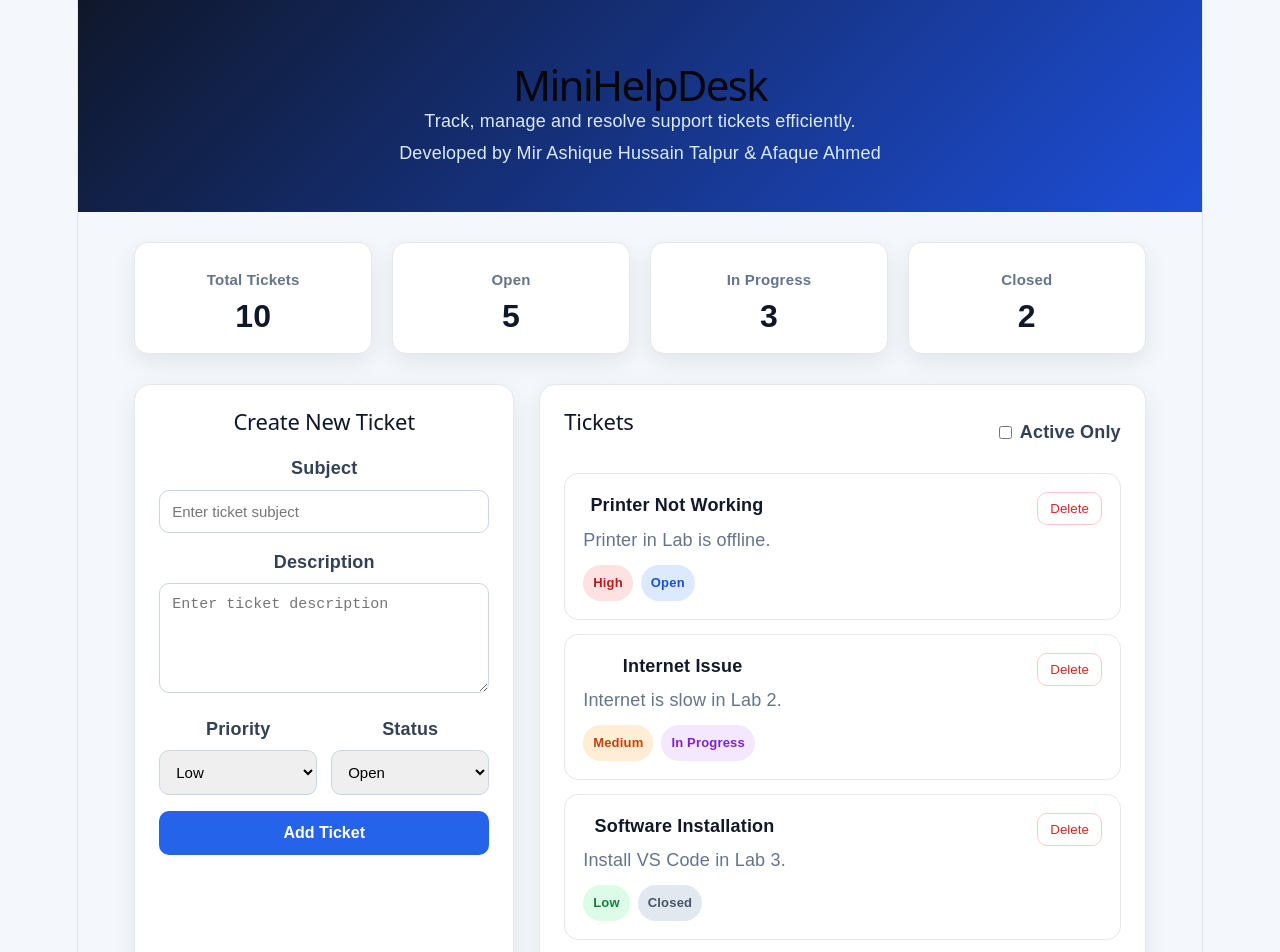
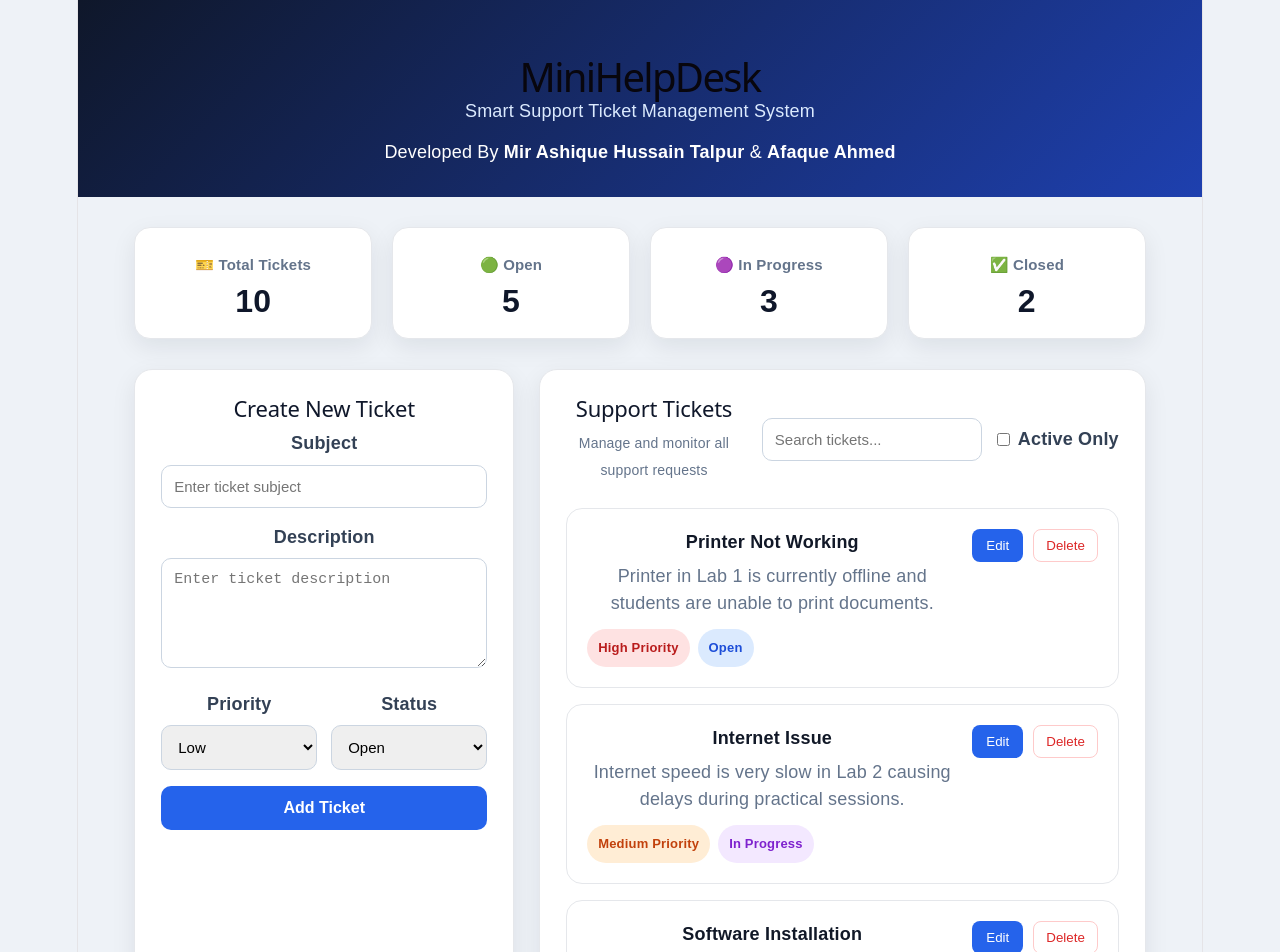
Before and after one commit to MirAshique/minihelpdesk-final-project, a React app in the folder frontend/: page / in a window 1280 px wide. Shown: the top 952 px of the page. Built offline with nearby package versions, Linux system fonts and the light colour scheme; the HTML template or start-up script is replaced by a standard one.

Commit message:
Improve professional ticket list UI

```diff
--- a/frontend/src/App.css
+++ b/frontend/src/App.css
@@ -6,20 +6,20 @@
 
 body {
   font-family: Arial, sans-serif;
-  background: #f4f7fb;
+  background: #eef2f7;
   color: #111827;
 }
 
 .header {
-  background: linear-gradient(135deg, #0f172a, #1d4ed8);
+  background: linear-gradient(135deg, #0f172a, #1e40af);
   color: white;
-  padding: 40px 20px;
+  padding: 32px 20px;
   text-align: center;
 }
 
 .header h1 {
-  font-size: 42px;
-  margin-bottom: 10px;
+  font-size: 40px;
+  margin-bottom: 8px;
 }
 
 .header p {
@@ -43,9 +43,14 @@
 .stat-card {
   background: white;
   padding: 24px;
-  border-radius: 14px;
+  border-radius: 16px;
   box-shadow: 0 8px 24px rgba(15, 23, 42, 0.08);
   border: 1px solid #e5e7eb;
+  transition: 0.3s;
+}
+
+.stat-card:hover {
+  transform: translateY(-5px);
 }
 
 .stat-card h3 {
@@ -68,14 +73,13 @@
 
 .card {
   background: white;
-  border-radius: 16px;
-  padding: 24px;
+  border-radius: 18px;
+  padding: 26px;
   box-shadow: 0 8px 24px rgba(15, 23, 42, 0.08);
   border: 1px solid #e5e7eb;
 }
 
 .card h2 {
-  margin-bottom: 20px;
   color: #0f172a;
   font-size: 22px;
 }
@@ -93,7 +97,8 @@
 
 .form-group input,
 .form-group textarea,
-.form-group select {
+.form-group select,
+.search-input {
   width: 100%;
   padding: 12px;
   border: 1px solid #cbd5e1;
@@ -123,17 +128,36 @@
   font-size: 16px;
   font-weight: 600;
   cursor: pointer;
+  transition: 0.3s;
 }
 
 .btn:hover {
   background: #1d4ed8;
+  transform: scale(1.02);
 }
 
-.filter-row {
+.ticket-header {
   display: flex;
   justify-content: space-between;
   align-items: center;
-  margin-bottom: 18px;
+  margin-bottom: 25px;
+  gap: 20px;
+}
+
+.ticket-subtitle {
+  color: #64748b;
+  font-size: 14px;
+  margin-top: 5px;
+}
+
+.ticket-actions {
+  display: flex;
+  align-items: center;
+  gap: 15px;
+}
+
+.search-input {
+  width: 220px;
 }
 
 .checkbox-label {
@@ -142,14 +166,21 @@
   align-items: center;
   color: #334155;
   font-weight: 600;
+  white-space: nowrap;
 }
 
 .ticket-card {
   border: 1px solid #e5e7eb;
-  border-radius: 14px;
-  padding: 18px;
-  margin-bottom: 14px;
+  border-radius: 16px;
+  padding: 20px;
+  margin-bottom: 16px;
   background: #ffffff;
+  transition: all 0.3s ease;
+}
+
+.ticket-card:hover {
+  transform: translateY(-4px);
+  box-shadow: 0 10px 25px rgba(15, 23, 42, 0.08);
 }
 
 .ticket-top {
@@ -168,6 +199,7 @@
 .ticket-card p {
   color: #64748b;
   margin-bottom: 12px;
+  line-height: 1.5;
 }
 
 .badges {
@@ -177,7 +209,7 @@
 }
 
 .badge {
-  padding: 5px 10px;
+  padding: 6px 11px;
   border-radius: 999px;
   font-size: 13px;
   font-weight: 600;
@@ -213,12 +245,26 @@
   background: #e2e8f0;
 }
 
+.ticket-buttons {
+  display: flex;
+  gap: 10px;
+}
+
+.edit-btn {
+  border: none;
+  background: #2563eb;
+  color: white;
+  padding: 8px 14px;
+  border-radius: 8px;
+  cursor: pointer;
+}
+
 .delete-btn {
   border: 1px solid #fecaca;
   background: white;
   color: #dc2626;
   padding: 8px 12px;
-  border-radius: 10px;
+  border-radius: 8px;
   cursor: pointer;
 }
 
@@ -227,7 +273,7 @@
   padding: 25px;
   margin-top: 30px;
   color: #64748b;
-  border-top: 1px solid #e5e7eb;
+  border-top: 1px solid #dbe3ef;
 }
 
 @media (max-width: 900px) {
@@ -238,6 +284,21 @@
   .dashboard-grid {
     grid-template-columns: 1fr;
   }
+
+  .ticket-header {
+    flex-direction: column;
+    align-items: flex-start;
+  }
+
+  .ticket-actions {
+    width: 100%;
+    flex-direction: column;
+    align-items: flex-start;
+  }
+
+  .search-input {
+    width: 100%;
+  }
 }
 
 @media (max-width: 600px) {
@@ -245,8 +306,10 @@
     grid-template-columns: 1fr;
   }
 
-  .form-row {
+  .form-row,
+  .ticket-top {
     grid-template-columns: 1fr;
+    flex-direction: column;
   }
 
   .header h1 {
--- a/frontend/src/components/Footer.jsx
+++ b/frontend/src/components/Footer.jsx
@@ -1,8 +1,25 @@
 function Footer() {
   return (
     <footer className="footer">
-      <p>Developed by Mir Ashique Hussain Talpur & Afaque Ahmed</p>
-      <p>BSCS 6B | Web Technologies Final Project</p>
+      <h3>MiniHelpDesk</h3>
+
+      <p>
+        Support Ticket Management System
+      </p>
+
+      <br />
+
+      <p>
+        Developed By Mir Ashique Hussain Talpur & Afaque Ahmed
+      </p>
+
+      <p>
+        SZABIST BSCS 6B
+      </p>
+
+      <p>
+        © 2026 All Rights Reserved
+      </p>
     </footer>
   );
 }
--- a/frontend/src/components/Header.jsx
+++ b/frontend/src/components/Header.jsx
@@ -2,8 +2,17 @@
   return (
     <header className="header">
       <h1>MiniHelpDesk</h1>
-      <p>Track, manage and resolve support tickets efficiently.</p>
-      <p>Developed by Mir Ashique Hussain Talpur & Afaque Ahmed</p>
+
+      <p>
+        Smart Support Ticket Management System
+      </p>
+
+      <div style={{ marginTop: "15px" }}>
+        <span>Developed By </span>
+        <strong>Mir Ashique Hussain Talpur</strong>
+        <span> & </span>
+        <strong>Afaque Ahmed</strong>
+      </div>
     </header>
   );
 }
--- a/frontend/src/components/StatsCards.jsx
+++ b/frontend/src/components/StatsCards.jsx
@@ -1,25 +1,27 @@
 function StatsCards() {
   return (
     <section className="stats-grid">
+
       <div className="stat-card">
-        <h3>Total Tickets</h3>
+        <h3>🎫 Total Tickets</h3>
         <p>10</p>
       </div>
 
       <div className="stat-card">
-        <h3>Open</h3>
+        <h3>🟢 Open</h3>
         <p>5</p>
       </div>
 
       <div className="stat-card">
-        <h3>In Progress</h3>
+        <h3>🟣 In Progress</h3>
         <p>3</p>
       </div>
 
       <div className="stat-card">
-        <h3>Closed</h3>
+        <h3>✅ Closed</h3>
         <p>2</p>
       </div>
+
     </section>
   );
 }
--- a/frontend/src/components/TicketList.jsx
+++ b/frontend/src/components/TicketList.jsx
@@ -1,60 +1,93 @@
 function TicketList() {
   return (
     <section className="card">
-      <div className="filter-row">
-        <h2>Tickets</h2>
+      <div className="ticket-header">
+        <div>
+          <h2>Support Tickets</h2>
+          <p className="ticket-subtitle">
+            Manage and monitor all support requests
+          </p>
+        </div>
+
+        <div className="ticket-actions">
+          <input
+            type="text"
+            placeholder="Search tickets..."
+            className="search-input"
+          />
 
           <label className="checkbox-label">
             <input type="checkbox" />
             Active Only
           </label>
         </div>
+      </div>
 
+      {/* Ticket 1 */}
       <div className="ticket-card">
         <div className="ticket-top">
           <div>
             <h3>Printer Not Working</h3>
-            <p>Printer in Lab is offline.</p>
+            <p>
+              Printer in Lab 1 is currently offline and students are unable
+              to print documents.
+            </p>
 
             <div className="badges">
-              <span className="badge high">High</span>
+              <span className="badge high">High Priority</span>
               <span className="badge open">Open</span>
             </div>
           </div>
 
+          <div className="ticket-buttons">
+            <button className="edit-btn">Edit</button>
             <button className="delete-btn">Delete</button>
           </div>
         </div>
+      </div>
 
+      {/* Ticket 2 */}
       <div className="ticket-card">
         <div className="ticket-top">
           <div>
             <h3>Internet Issue</h3>
-            <p>Internet is slow in Lab 2.</p>
+            <p>
+              Internet speed is very slow in Lab 2 causing delays during
+              practical sessions.
+            </p>
 
             <div className="badges">
-              <span className="badge medium">Medium</span>
+              <span className="badge medium">Medium Priority</span>
               <span className="badge progress">In Progress</span>
             </div>
           </div>
 
+          <div className="ticket-buttons">
+            <button className="edit-btn">Edit</button>
             <button className="delete-btn">Delete</button>
           </div>
         </div>
+      </div>
 
+      {/* Ticket 3 */}
       <div className="ticket-card">
         <div className="ticket-top">
           <div>
             <h3>Software Installation</h3>
-            <p>Install VS Code in Lab 3.</p>
+            <p>
+              Install Visual Studio Code and Node.js in Lab 3 systems.
+            </p>
 
             <div className="badges">
-              <span className="badge low">Low</span>
+              <span className="badge low">Low Priority</span>
               <span className="badge closed">Closed</span>
             </div>
           </div>
 
+          <div className="ticket-buttons">
+            <button className="edit-btn">Edit</button>
             <button className="delete-btn">Delete</button>
+          </div>
         </div>
       </div>
     </section>
```
Lines whose indentation alone changed are shown as unchanged.
